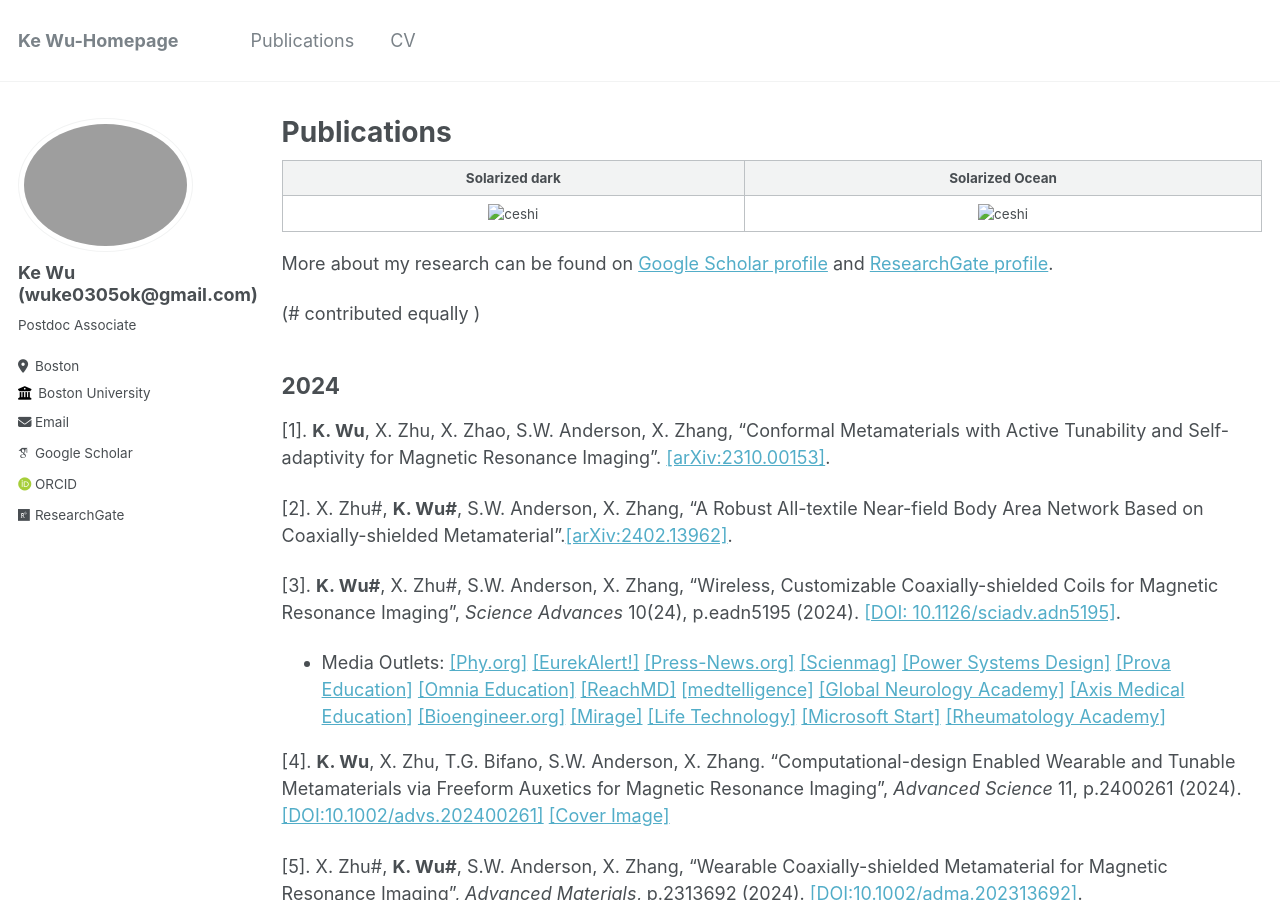
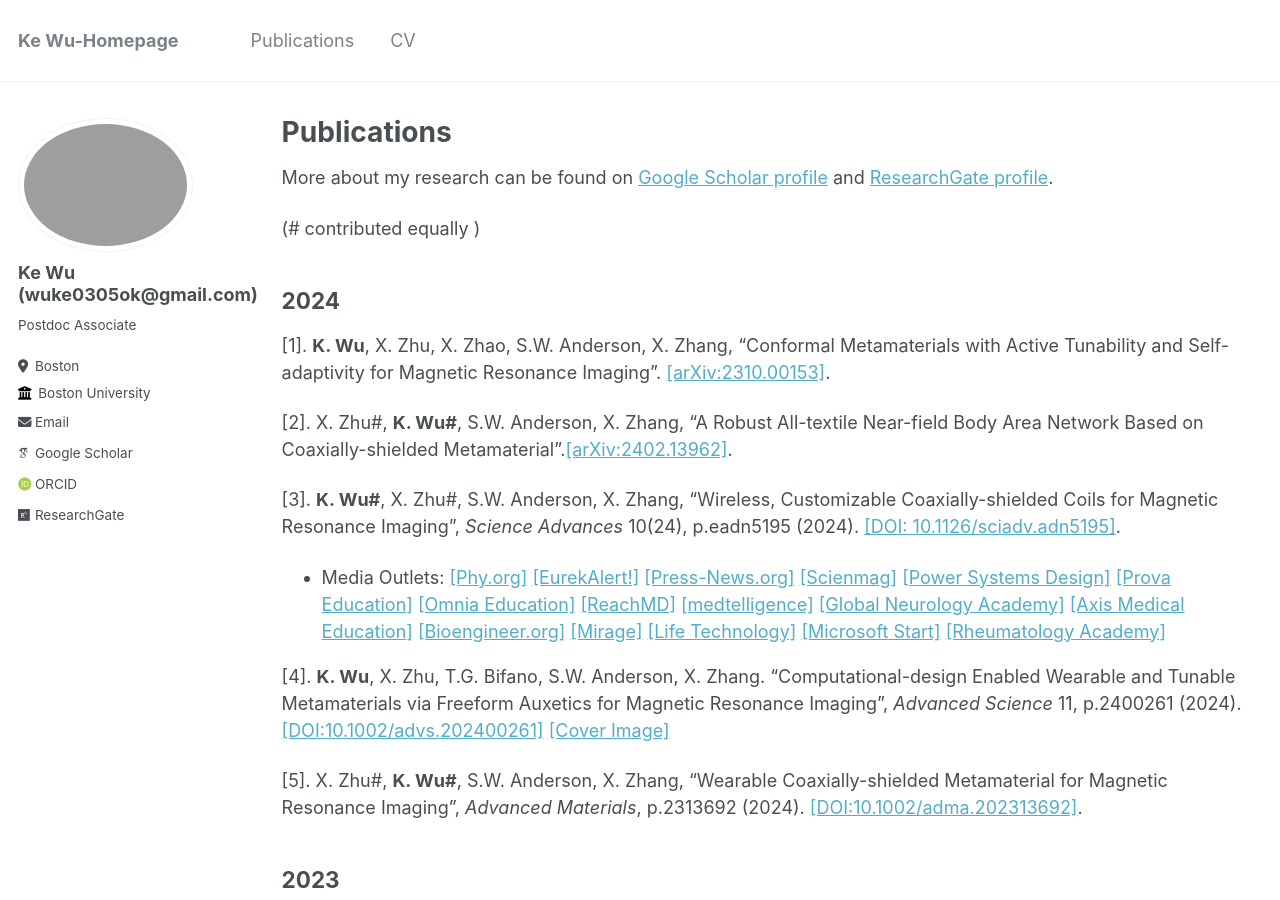
Before and after one commit to wuke0305/wuke0305.github.io, a Jekyll site: the page built from _pages/publications.md, in a window 1280 px wide and 900 px high. Built offline with Jekyll 4.4.1, drawn with Linux system fonts in a browser that asks for light colours; some web fonts are replaced.

Commit message:
Update publications.md

```diff
--- a/_pages/publications.md
+++ b/_pages/publications.md
@@ -5,14 +5,9 @@ permalink: /publications/
 author_profile: true
 ---
 
-
-  Solarized dark             |  Solarized Ocean
-:-------------------------:|:-------------------------:
-![ceshi](ceshi.png)  |   ![ceshi](ceshi2.png)
+More about my research can be found on [Google Scholar profile](https://scholar.google.com/citations?user=gCnzlpcAAAAJ&hl=en) and [ResearchGate profile](https://www.researchgate.net/profile/Ke-Wu-48/research).
 
 
-
-More about my research can be found on [Google Scholar profile](https://scholar.google.com/citations?user=gCnzlpcAAAAJ&hl=en) and [ResearchGate profile](https://www.researchgate.net/profile/Ke-Wu-48/research).
 
 (# contributed equally )
 
```
